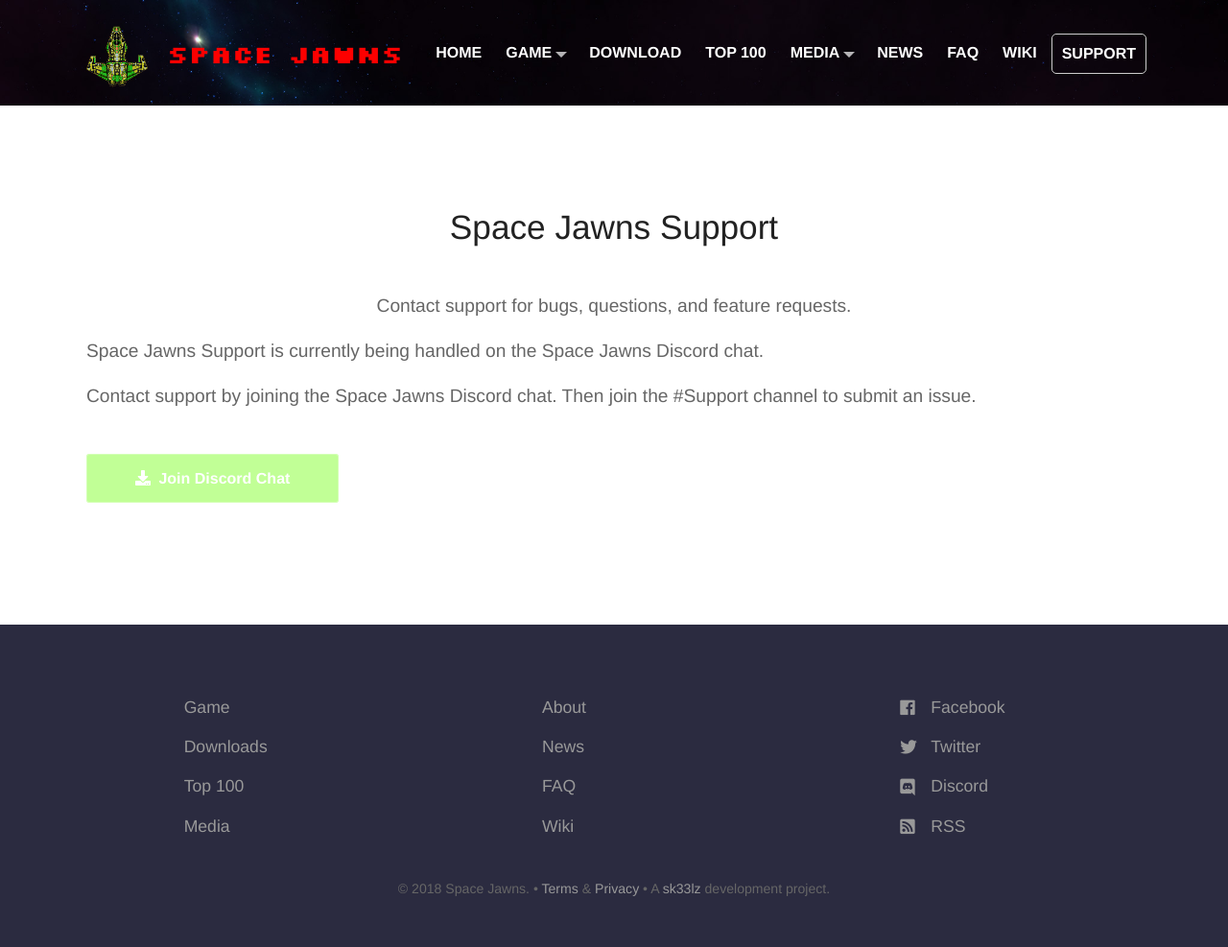
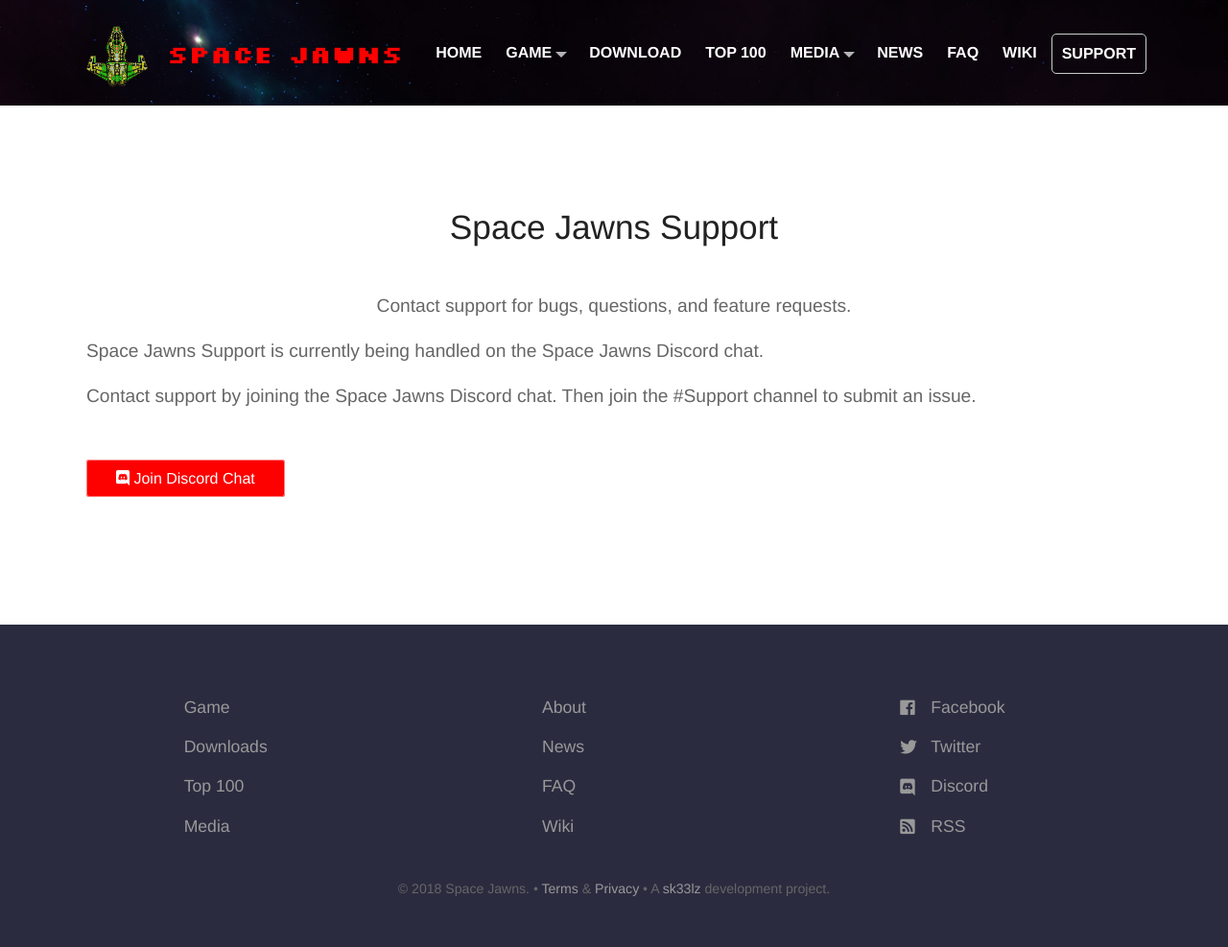
Before and after one commit to sk33lz/spacejawns, a Jekyll site: the page built from docs/pages/support.md, in a window 1280 px wide. Shown: the whole page at 96% size. Built offline with Jekyll 4.4.1, drawn with Linux system fonts in a browser that asks for light colours; nearby versions of some CDN libraries.

Commit message:
Updating support page with discord chat info.

```diff
--- a/docs/pages/support.md
+++ b/docs/pages/support.md
@@ -9,6 +9,6 @@
 
 Contact support by joining the Space Jawns Discord chat. Then join the #Support channel to submit an issue.
 
-<div class="cta button alt">
-	<a href="https://discord.gg/RaFY2x4" title="Join Space Jawns Discord Chat"><span class="fas fa-download"></span> Join Discord Chat</a>
+<div class="cta button">
+	<a href="https://discord.gg/RaFY2x4" title="Join Space Jawns Discord Chat"><span class="fab fa-discord"></span> Join Discord Chat</a>
 </div>
```
